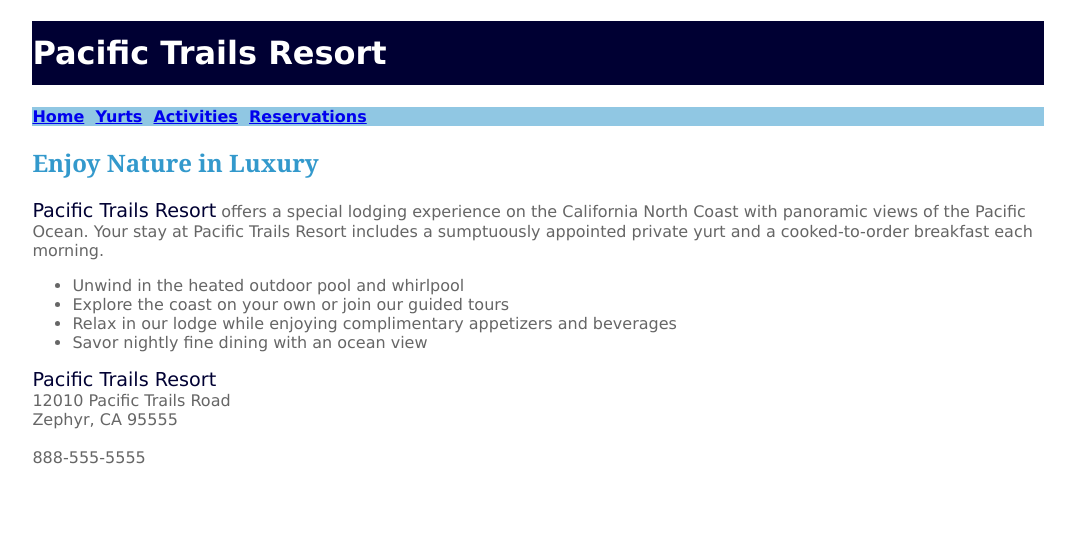
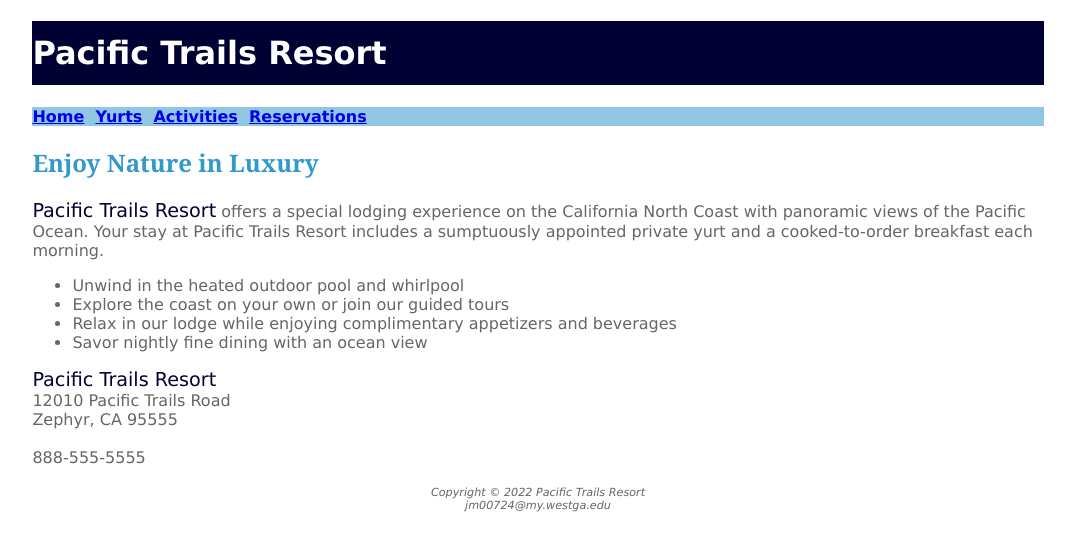
Before and after one commit to jwaynemax/Pacific-Trails-Resport, a plain HTML site: page index.html in a window 1280 px wide. Shown: the whole page, without its empty margins (102-1177 px from the left). Drawn offline with Linux system fonts and the light colour scheme.

Commit message:
Revert "Removed Footer"
This reverts commit 23719625bd724552e9965cde551468546222111e.

```diff
--- a/index.html
+++ b/index.html
@@ -46,7 +46,10 @@
             </div>
             <br>
         </main>
-
+        <footer>
+            Copyright &copy; 2022 Pacific Trails Resort<br>
+            jm00724@my.westga.edu
+        </footer>
     </div>
 </body>
 
```
